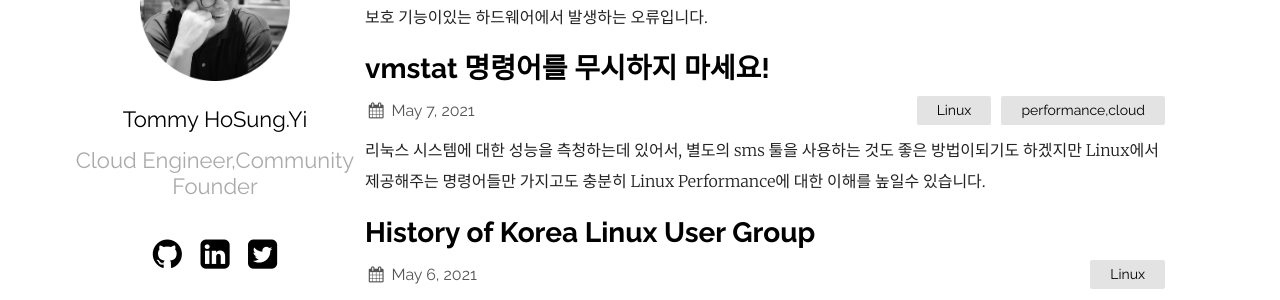
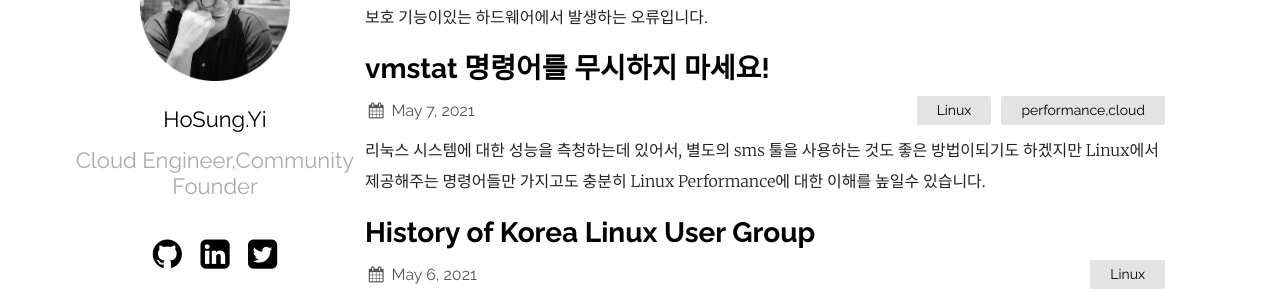
Before and after one commit to hslee77/hslee77.github.io, a Jekyll site: the page built from index.md, in a window 1280 px wide. Shown: the part 219-519 px from the top of the page. Built offline with Jekyll 4.4.1, drawn with Linux system fonts in a browser that asks for light colours.

Commit message:
social change

```diff
--- a/_config.yml
+++ b/_config.yml
@@ -12,7 +12,7 @@ show_excerpts: true # set to true to show excerpts on the homepage
 sass:
   sass_dir: _sass
 plainwhite:
-  name: Tommy HoSung.Yi
+  name: HoSung.Yi
   tagline: Cloud Engineer,Community Founder
   date_format: "%b %-d, %Y"
   sitemap: true # set to true to generate sitemap.xml content
```
